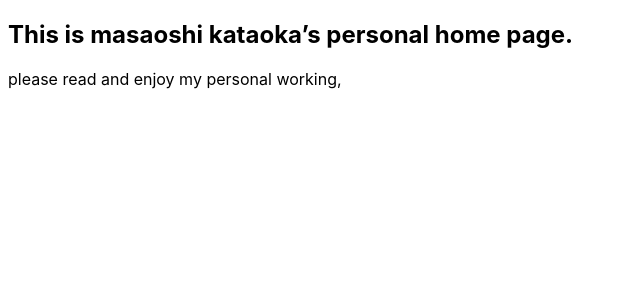
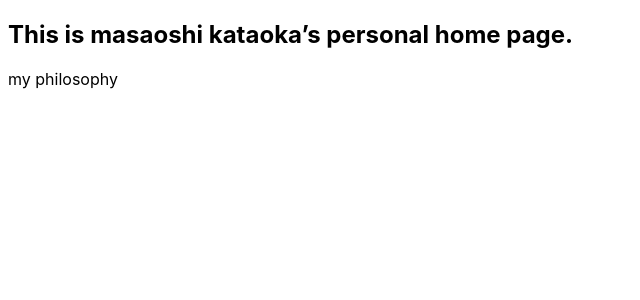
Before and after one commit to mkataoka73/aws_hosted_blog, a Jekyll site: the page built from index.md, in a window 1280 px wide. Shown: the top 300 px of the page, without its empty margins (0-640 px from the left). Built offline with Jekyll 4.4.1, drawn with Linux system fonts in a browser that asks for light colours.

Commit message:
Change text

```diff
--- a/index.md
+++ b/index.md
@@ -5,4 +5,4 @@ title: "Home"
 
 ## This is masaoshi kataoka's personal home page.
 
-please read and enjoy my personal working,
+my philosophy
```
